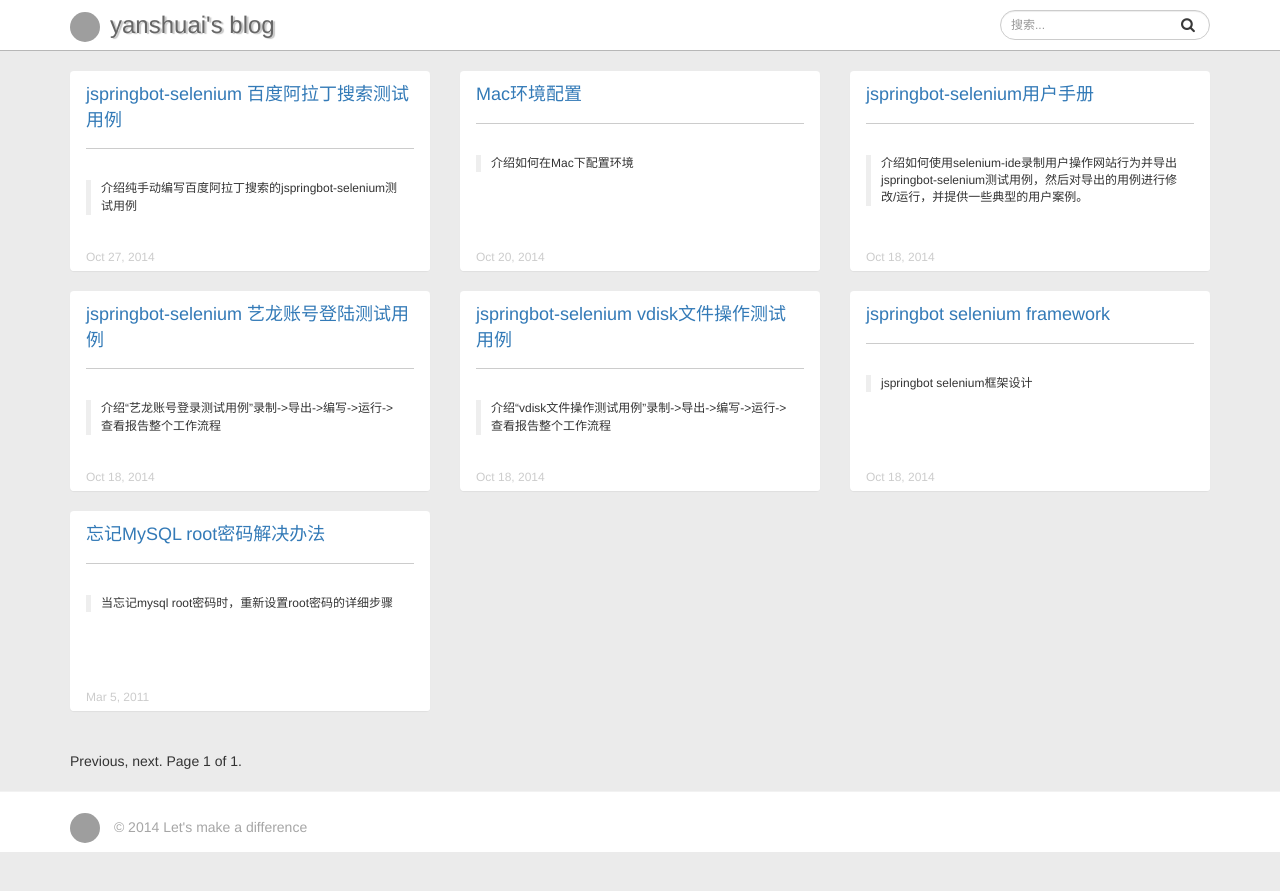
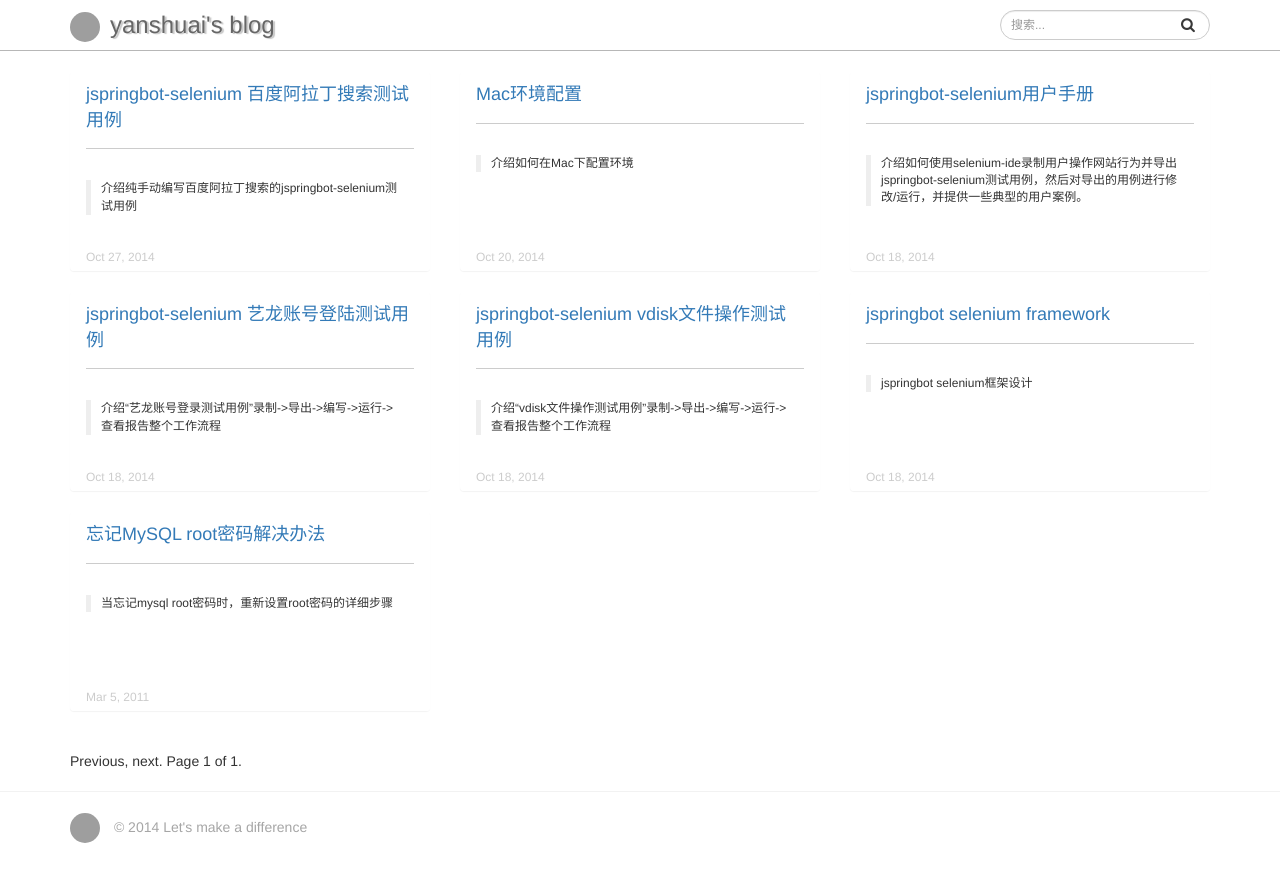
Before and after one commit to yanshuai/blog, a Jekyll site: the page built from index.html, in a window 1280 px wide. Shown: the top 891 px of the page. Built offline with Jekyll 4.4.1, drawn with Linux system fonts in a browser that asks for light colours; nearby versions of some CDN libraries; Markdown is read by kramdown in place of the engine named in the settings; the list of posts is cut into pages by our own code; grey boxes are pictures that could not be loaded.

Commit message:
更新样式

```diff
--- a/css/blog.css
+++ b/css/blog.css
@@ -1,7 +1,3 @@
-body {
-  background-color: #ebebeb;
-}
-
 h2 {
   text-decoration: underline;
 }
```
